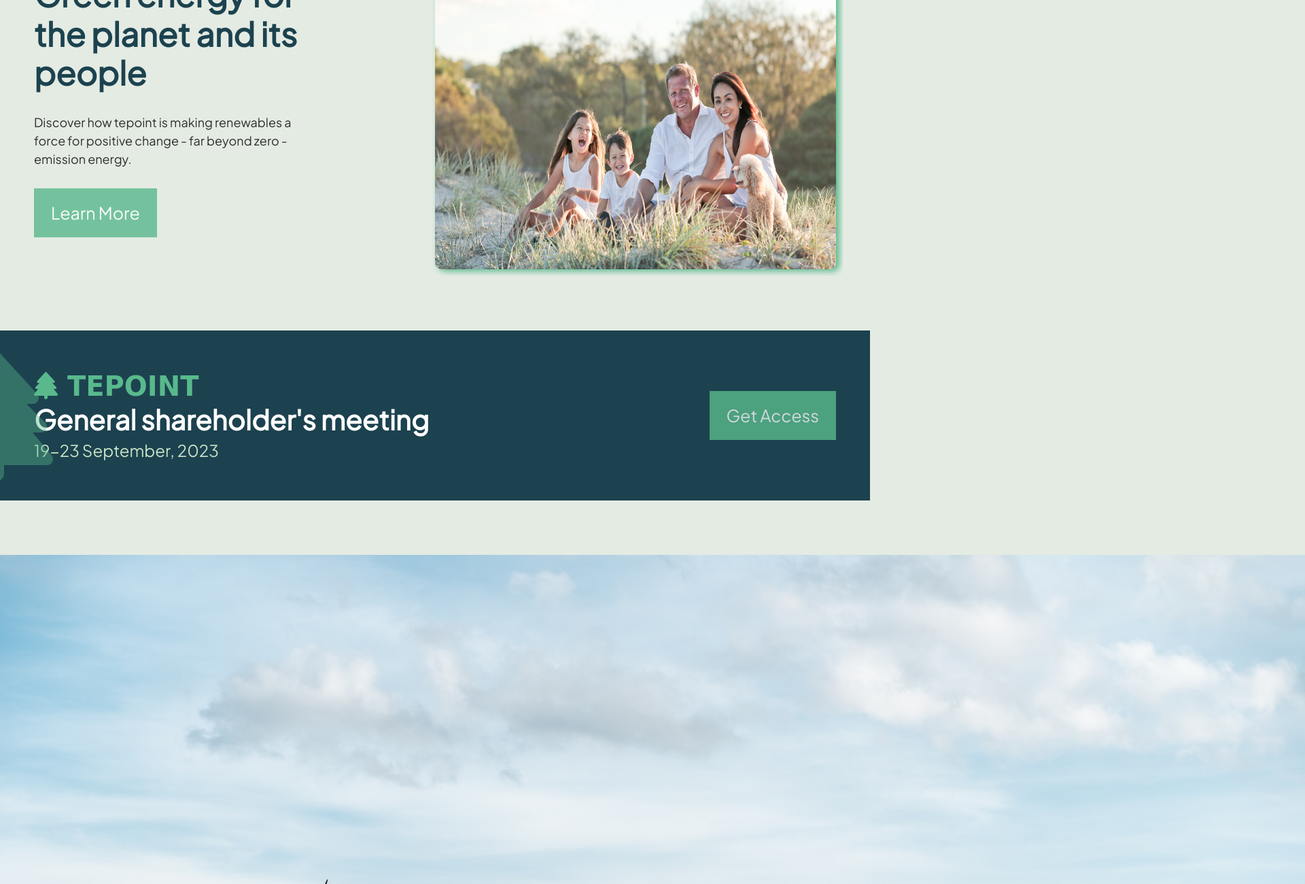
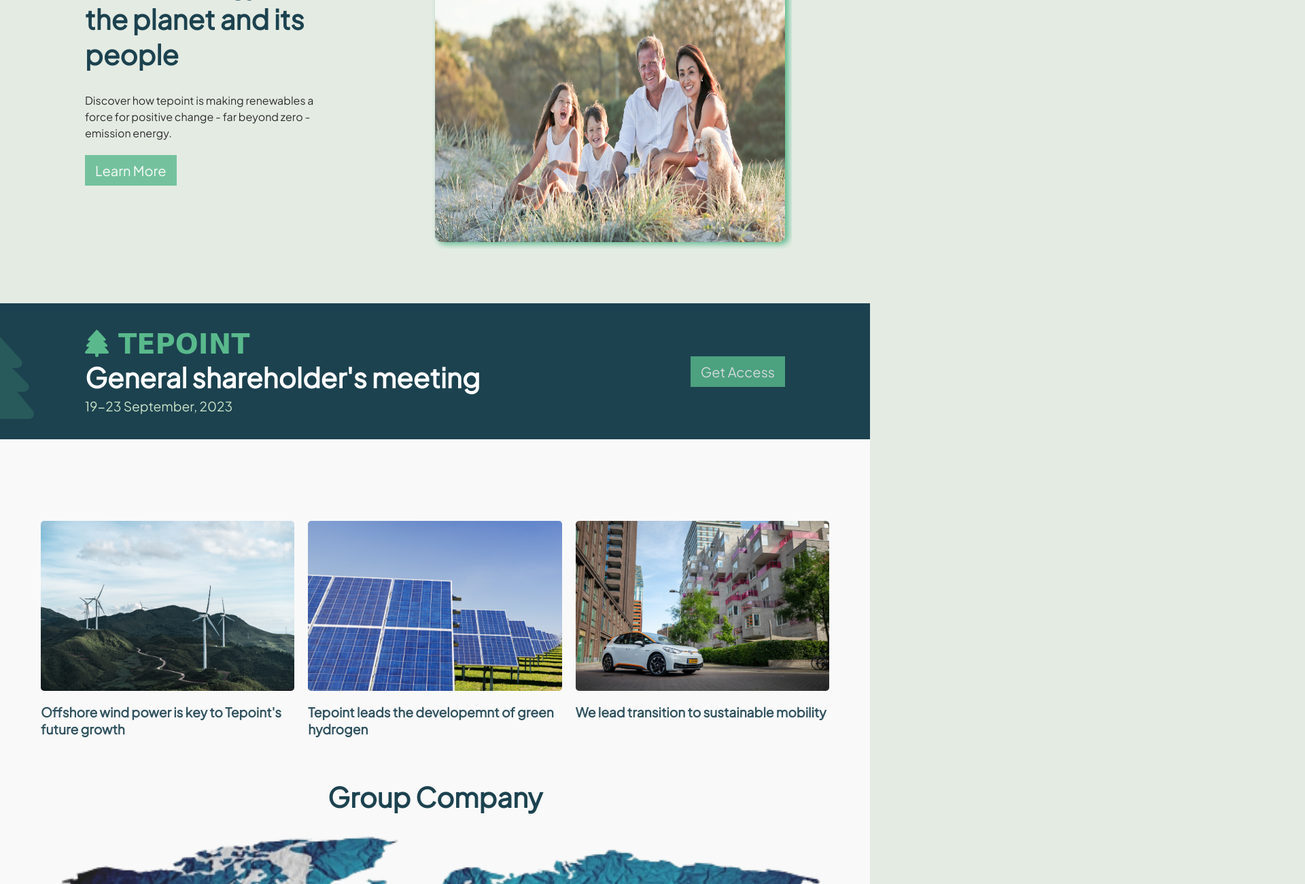
Before and after one commit to GaniyuSodiq/tepoint, a plain HTML site: page index.html in a window 1280 px wide. Shown: the part 300-1600 px from the top of the page at 68% size, 1920 px wide, since content can reach past the window. Drawn offline with Linux system fonts and the light colour scheme; a web font is replaced by a local one.

Commit message:
continuation

```diff
--- a/index.html
+++ b/index.html
@@ -68,6 +68,11 @@
                 <p>We lead transition to sustainable mobility</p>
             </div>
         </div>
+
+        <div class="world-image-section">
+            <h3>Group Company</h3>
+            <img src="images/world-bg.png" alt="">
+        </div>
     </section>
 </body>
 </html>
--- a/styles.css
+++ b/styles.css
@@ -11,7 +11,7 @@ body{
 }
 
 a{
-    font-size: 18px;
+    font-size: 14px;
     text-decoration: none;
     color: black;
     opacity: .8;
@@ -23,8 +23,8 @@ nav ul li {
 }
 
 nav {
-    max-width: 1450px;
-    margin: 70px auto;
+    max-width: 1200px;
+    margin: 50px auto;
     padding: 0 20px;
     display: flex;
     justify-content: space-between;
@@ -67,7 +67,7 @@ nav .lang-careers{
 }
 
 .careers a{
-    border: 2px solid #59b98c;
+    border: 1px solid #59b98c;
     border-radius: 5px;
     padding: 10px 15px;
 }
@@ -79,7 +79,7 @@ nav .lang-careers{
 header .container{
     height: 65vh;
     overflow: hidden;
-    max-width: 1200px;
+    max-width: 1050px;
     margin: 0 auto;
     display: flex;
     justify-content: space-between;
@@ -95,35 +95,35 @@ header .container img{
 }
 
 .header-text h1{
-    font-size: 3rem;
+    font-size: 2.5rem;
     color: #1c424f;
     font-weight: bold;
     margin-bottom: 30px;
-    line-height: 1.2;
+    line-height: 1.3;
 }
 
 .header-text p{
-    font-size: 18px;
+    font-size: 16px;
     color: black;
     opacity: .8;
     font-weight: 400;
     line-height: 1.5;
-    margin-bottom: 50px;
+    margin-bottom: 30px;
 }
 
 .header-text a{
     background: #59b98c;
-    font-size: 25px;
+    font-size: 20px;
     color: #fff;
-    padding: 20px 25px;
-    font-weight: 200;
+    padding: 10px 15px;
+    font-weight: 400;
 }
 
 .middle {
-    margin: 80px 0;
+    margin: 80px 0 0 0;
     background: #1c424f;
     position: relative;
-    height: 250px;
+    height: 200px;
 }
 
 article .container{
@@ -132,14 +132,14 @@ article .container{
     align-items: center;
     padding: 10px;
     margin: 0 auto;
-    max-width: 1200px;
+    max-width: 1050px;
     height: 100%;
 }
 
 .middle > i {
-    font-size: 12rem;
+    font-size: 10rem;
     color: #59b98c;
-    opacity: .4;
+    opacity: .2;
     position: absolute;
     top: 30px;
     left: -90px;
@@ -159,13 +159,68 @@ article .container{
 
 .middle-text p{
     color: #cae2c7;
-    font-size: 1.5rem;
+    font-size: 1.2rem;
 }
 
 .middle a{
     background: #59b98c;
-    font-size: 25px;
+    font-size: 20px;
     color: #fff;
-    padding: 20px 25px;
+    padding: 10px 15px;
     font-weight: 200;
 }
+
+.middle-pictures{
+    background: #f9f9f9;
+    padding: 100px 0;
+}
+
+.middle-pictures .container{
+    padding: 20px;
+    max-width: 1200px;
+    height: 400px;
+    overflow: hidden;
+    margin: 0px auto;
+    display: flex;
+    gap: 20px;
+}
+
+.middle-pictures .box{
+    width: 33%;
+    height: 250px;
+}
+
+.middle-pictures img{
+    width: 100%;
+    height: 100%;
+    object-fit: cover;
+    border-radius: 5px;
+}
+
+.middle-pictures p{
+    font-size: 1.2rem;
+    color: #1c424f;
+    font-weight: bold;
+    margin: 15px 0;
+    line-height: 1.3;
+    opacity: .9;
+}
+
+.world-image-section{
+    text-align: center;
+    /* height: 80vh; */
+}
+
+.world-image-section h3{
+    font-size: 2.5rem;
+    color: #1c424f;
+    font-weight: bold;
+    margin: 0;
+}
+
+.world-image-section img{
+    height: 80%;
+    object-fit: fill;
+    max-width: 1200px;
+    margin: 0;
+}
```
Also changed, not shown: images/world-bg.png (added).
